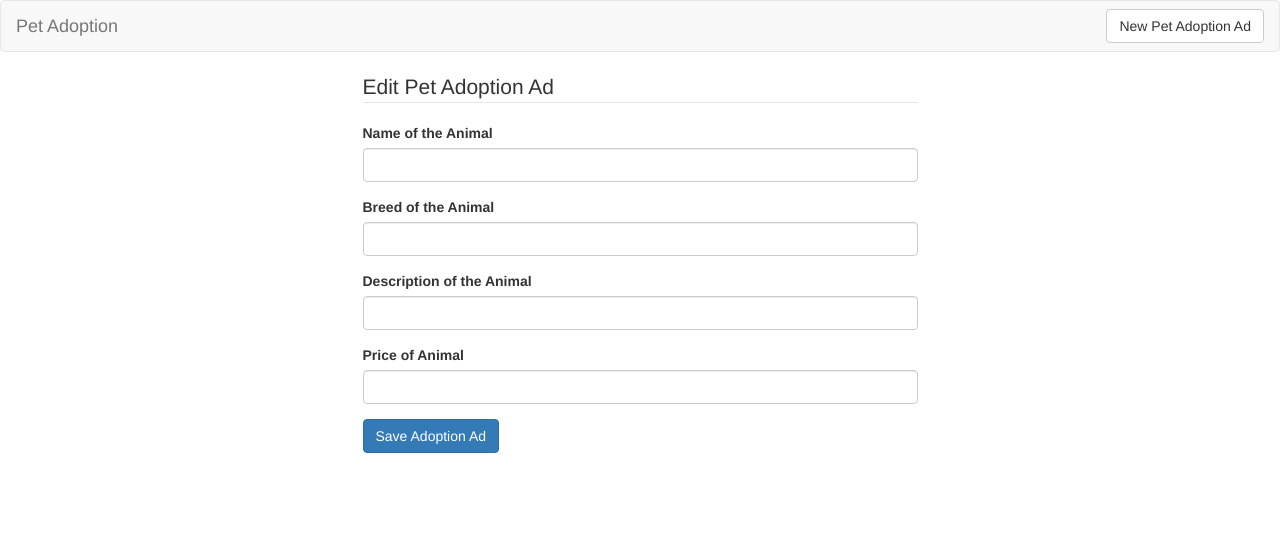
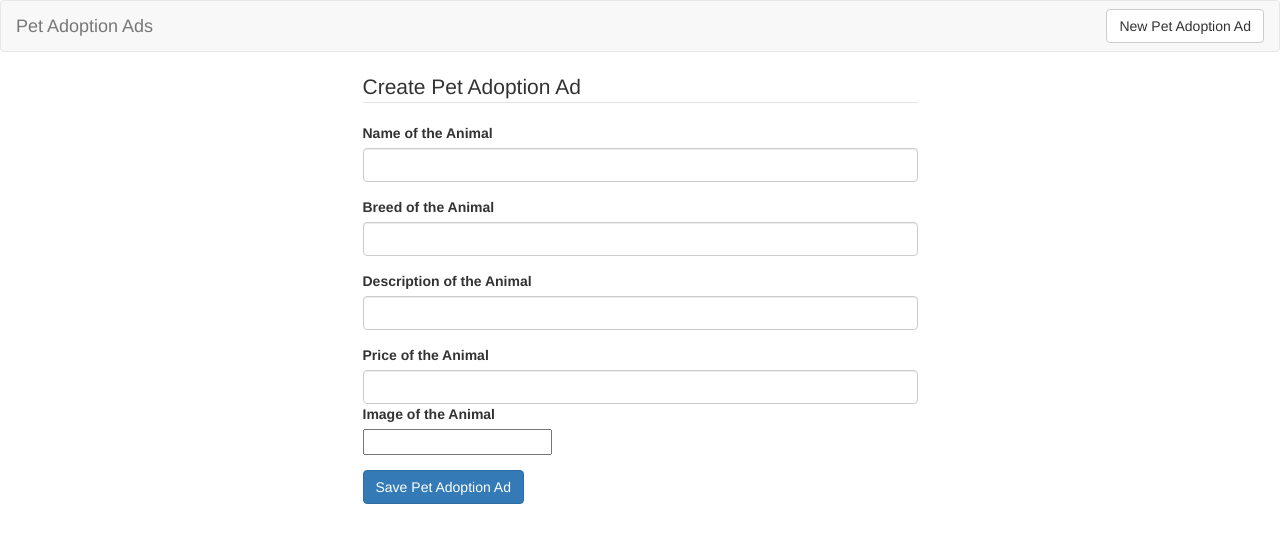
Before and after one commit to squeaky1273/adoption_contractor_project, a Flask app: page /adoptions/new in a window 1280 px wide. Shown: the top 543 px of the page. Run offline with Flask 2, Linux system fonts and the light colour scheme; some libraries are stand-ins or nearby versions.

Commit message:
changed naming of input type

```diff
--- a/templates/adoptions_index.html
+++ b/templates/adoptions_index.html
@@ -2,7 +2,7 @@
 {% extends 'base.html' %}
 
 {% block content %}
-<h1>Pet Adoptions</h1>
+<h1>Pet Adoption Ads</h1>
 
 <div class='row'>
     {% for adoption in adoptions %}
--- a/templates/adoptions_new.html
+++ b/templates/adoptions_new.html
@@ -8,7 +8,7 @@
             {% include 'partials/adoptions_form.html' %}
             <!-- BUTTON -->
             <div class='form-group'>
-                <button class='btn btn-primary' type='submit'>Save Adoption Ad</button>
+                <button class='btn btn-primary' type='submit'>Save Pet Adoption Ad</button>
             </div>
         </form>
     </div>
--- a/templates/base.html
+++ b/templates/base.html
@@ -4,7 +4,7 @@
 <html>
 <head>
     <meta charset='utf-8'>
-    <title>Adoption Ad</title>
+    <title>Pet Adoption Ads</title>
     <!-- Latest compiled and minified CSS -->
     <link rel='stylesheet' href='https://maxcdn.bootstrapcdn.com/bootstrap/3.3.7/css/bootstrap.min.css'>
 </head>
--- a/templates/partials/adoptions_form.html
+++ b/templates/partials/adoptions_form.html
@@ -1,15 +1,15 @@
 <fieldset>
-        <legend>Edit Pet Adoption Ad</legend>
+        <legend>Create Pet Adoption Ad</legend>
         <!-- TITLE -->
         <div class='form-group'>
             <label for='adoption-title'>Name of the Animal</label><br>
-            <input class='form-control' id='adoption-title' type='text' name='title' value='{{ adoption.title }}'/>
+            <input class='form-control' id='adoption-title' type='text' name='name' value='{{ adoption.name }}'/>
         </div>
 
         <!-- BREED OF THE ANIMAL-->
         <div class='form-group'>
             <label for='description'>Breed of the Animal</label><br>
-            <input class='form-control' id='description' type='text' name='description' value='{{ adoption.description }}' />
+            <input class='form-control' id='description' type='text' name='breed' value='{{ adoption.breed }}' />
         </div>
 
         <!-- DESCRIPTION OF THE ANIMAL-->
@@ -20,7 +20,12 @@
 
         <!-- PRICE -->
         <div class='form-group'>
-            <label for='description'>Price of Animal</label><br>
-            <input class='form-control' id='description' type='text' name='description' value='{{ adoption.description }}' />
+            <label for='description'>Price of the Animal</label><br>
+            <input class='form-control' id='description' type='number' name='price' value='{{ adoption.price }}' />
+
+        <!-- IMAGE OF THE ANIMAL -->
+        <div class='form-group'>
+            <label for='description'>Image of the Animal</label><br>
+            <input class='image' id='description' type='text' name='image_url' value='{{ adoption.image_url }}' />
         </div>
     </fieldset>
--- a/templates/partials/navbar.html
+++ b/templates/partials/navbar.html
@@ -4,7 +4,7 @@
     <div class='container-fluid'>
         <div class='navbar-header'>
             <a class='navbar-brand' href='/'>
-                Pet Adoption
+                Pet Adoption Ads
             </a>
         </div>
         <div class='pull-right'>
```
